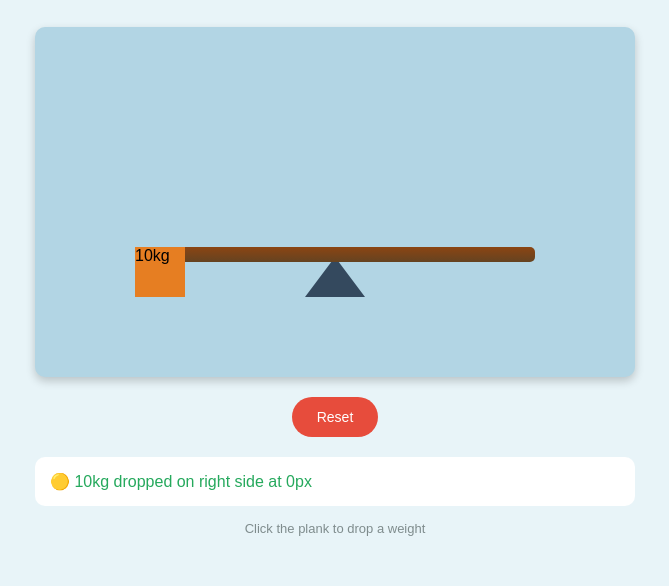
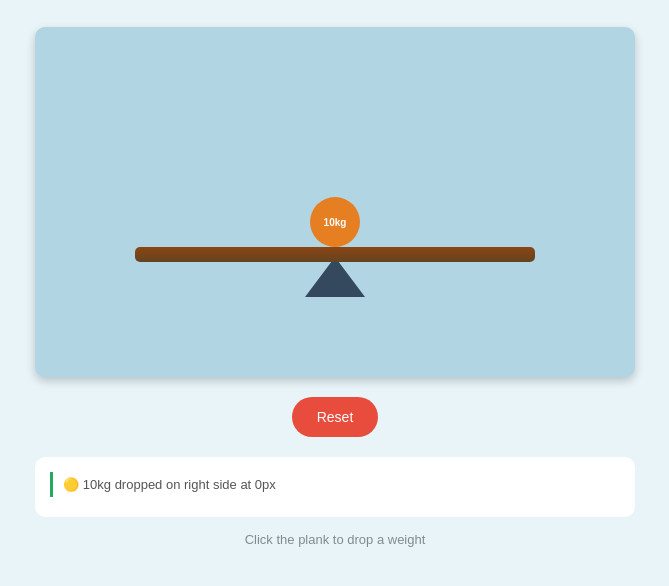
Before and after one commit to damlabuyukutnu/damla-nur-buyukutnu, a plain HTML site: page index.html in a window 1280 px wide. Both pictures are taken after a click on the element 640 px from the left and 406 px from the top of the page. Shown: the part 152-738 px from the top of the page, without its empty margins (305-974 px from the left). Drawn offline with Linux system fonts and the light colour scheme.

Commit message:
Add styles for weight objects and log item indicators

```diff
--- a/style.css
+++ b/style.css
@@ -87,6 +87,18 @@ h1 {
     box-shadow: 0 6px 12px rgba(0,0,0,0.3);
 }
 
+.weight-object {
+    position: absolute;
+    border-radius: 50%;
+    display: flex;
+    align-items: center;
+    justify-content: center;
+    color: white;
+    font-size: 10px;
+    font-weight: bold;
+    pointer-events: none;
+}
+
 .buttons {
     margin-top: 20px;
     display: flex;
@@ -118,6 +130,18 @@ h1 {
     padding: 15px;
 }
 
+.log-item {
+    padding: 5px 0;
+    border-left: 3px solid #3498db;
+    padding-left: 10px;
+    margin-bottom: 5px;
+    font-size: 13px;
+    color: #555;
+}
+
+.log-item.left { border-left-color: #dd4838; }
+.log-item.right { border-left-color: #26a95d; }
+
 .info {
     margin-top: 15px;
     color: #7f8c8d;
```
